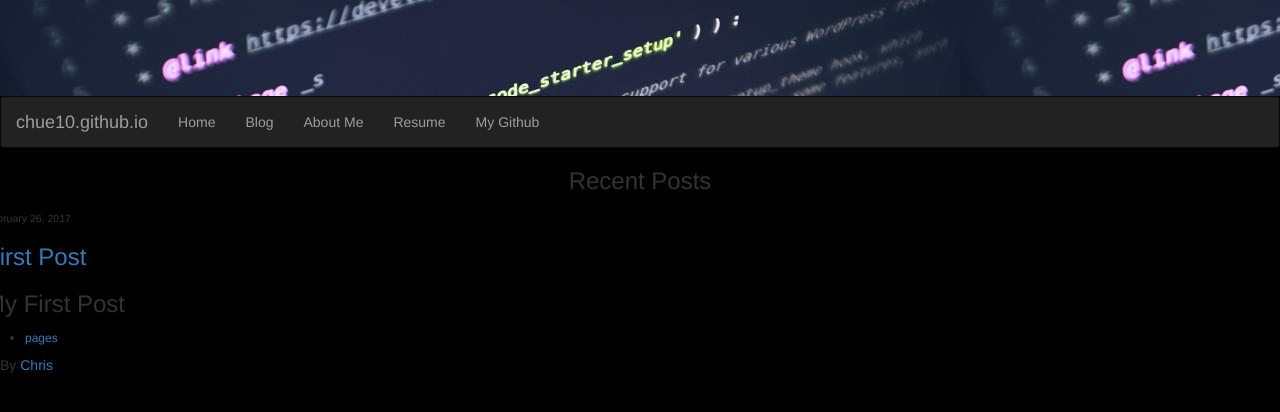
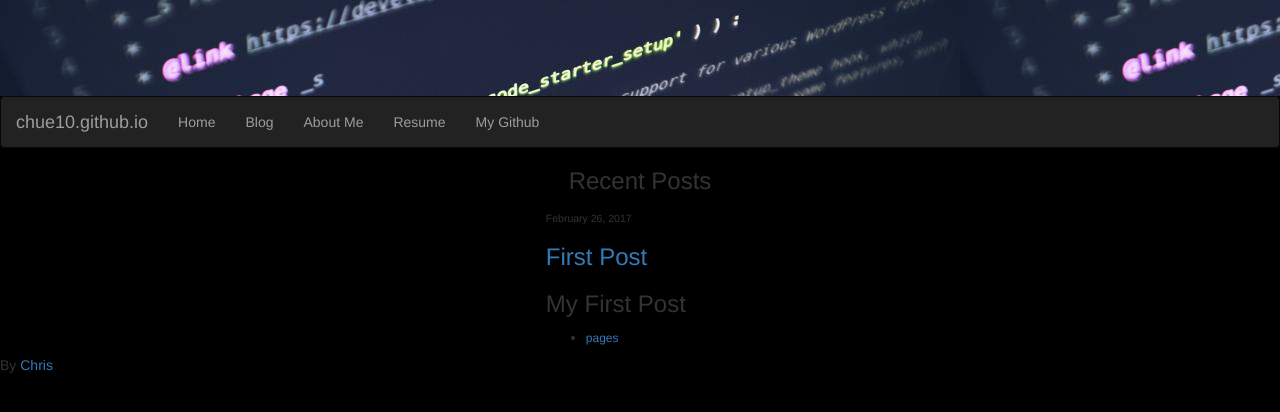
Before and after one commit to chue10/chue10.github.io, a Jekyll site: the page built from blog.html, in a window 1280 px wide. Shown: the top 412 px of the page. Built offline with Jekyll 4.4.1, drawn with Linux system fonts in a browser that asks for light colours; nearby versions of some CDN libraries.

Commit message:
Update blog.html

```diff
--- a/blog.html
+++ b/blog.html
@@ -5,7 +5,7 @@ layout: default
     <h3 class="text-center">Recent Posts</h3>
     {% for post in site.posts %}
     <div class="row">
-        <div>
+        <div class="col-md-2 col-md-offset-5">
 
             <sub>{{ post.date | date: '%B %d, %Y' }}</sub>
             <a href="{{ post.url }}"><h3>{{ post.title }}</h3></a>
```
